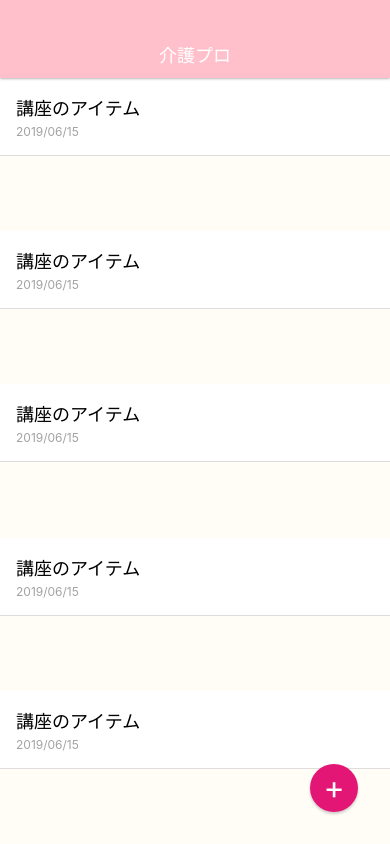
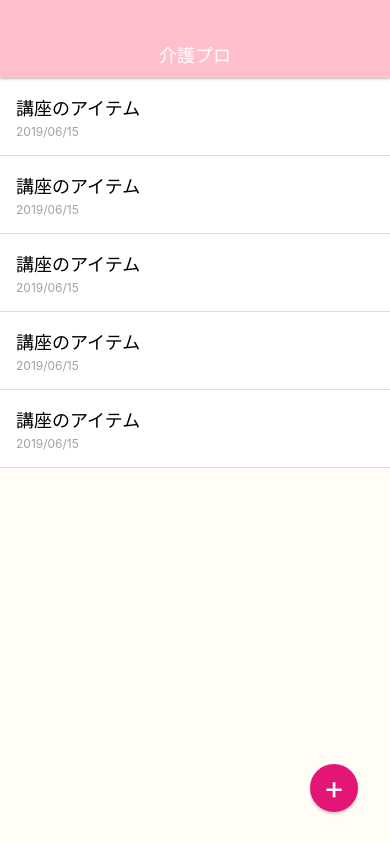
Before and after one commit to shusakukamiyama/react_study_udemy_memoapp, a React Native app: screen / in a window 390 px wide. Built offline with nearby package versions, Linux system fonts and the light colour scheme.

Commit message:
make components

```diff
--- a/App.js
+++ b/App.js
@@ -1,55 +1,18 @@
 import React from 'react';
-import { StyleSheet, Text, View } from 'react-native';
+import { StyleSheet, View } from 'react-native';
+
+import MemoList from './src/components/MemoList';
+import Appbar from './src/components/Appbar';
+import CircleButton from './src/elements/CircleButton';
 
 export default function App() {
   return (
     <View style={styles.container}>
+      <Appbar/>
 
-      <View style={styles.appbar}>
-        <View>
-          <Text style={styles.appbarTitle}>介護プロ</Text>
-        </View>
-      </View>
+      <MemoList/>
 
-      <View style={styles.memoList}>
-        <View style={styles.memoListItem}>
-          <Text style={styles.memoTitle}>講座のアイテム</Text>
-          <Text style={styles.memoDate}>2019/06/15</Text>
-        </View>
-      </View>
-
-      <View style={styles.memoList}>
-        <View style={styles.memoListItem}>
-          <Text style={styles.memoTitle}>講座のアイテム</Text>
-          <Text style={styles.memoDate}>2019/06/15</Text>
-        </View>
-      </View>
-
-      <View style={styles.memoList}>
-        <View style={styles.memoListItem}>
-          <Text style={styles.memoTitle}>講座のアイテム</Text>
-          <Text style={styles.memoDate}>2019/06/15</Text>
-        </View>
-      </View>
-
-      <View style={styles.memoList}>
-        <View style={styles.memoListItem}>
-          <Text style={styles.memoTitle}>講座のアイテム</Text>
-          <Text style={styles.memoDate}>2019/06/15</Text>
-        </View>
-      </View>
-
-      <View style={styles.memoList}>
-        <View style={styles.memoListItem}>
-          <Text style={styles.memoTitle}>講座のアイテム</Text>
-          <Text style={styles.memoDate}>2019/06/15</Text>
-        </View>
-      </View>
-
-      <View style={styles.memoAddButton}>
-        <Text style={styles.memoAddButtonTitle}>+</Text>
-      </View>
-
+      <CircleButton>+</CircleButton>
 
     </View>
   );
@@ -62,64 +25,5 @@
     alignItems: 'center',
     justifyContent: 'center',
     paddingTop: 78,
-  },
-  memoList: {
-    width: '100%',
-    flex:1,
-  },
-  memoAddButton: {
-    position: 'absolute',
-    bottom: 32,
-    right: 32,
-    width: 48,
-    height: 48,
-    backgroundColor: '#E31676',
-    borderRadius: 24,
-    justifyContent: "center",
-    alignItems: "center",
-    shadowColor: '#000',
-    shadowOffset: { width:0, height:2},
-    shadowOpacity: 0.2,
-    shadowRadius: 3,
-    zIndex: 10,
-  },
-  memoAddButtonTitle: {
-    fontSize: 32,
-    lineHeight: 32,
-    color: "#fff",
-  },
-  memoListItem: {
-    padding: 16,
-    borderBottomWidth: 1,
-    borderBottomColor: '#ddd',
-    backgroundColor: '#fff',
-  },
-  memoTitle: {
-    fontSize: 18,
-    marginBottom: 4,
-  },
-  memoDate: {
-    fontSize: 12,
-    color: '#a2a2a2',
-  },
-  appbar: {
-    position: 'absolute',
-    top: 0,
-    left:0,
-    right:0,
-    height: 78,
-    paddingTop:30,
-    justifyContent: "center",
-    alignItems: "center",
-    backgroundColor: '#ffc0cb',
-    shadowColor: '#000',
-    shadowOffset: { width:0, height:0},
-    shadowOpacity: 0.5,
-    shadowRadius: 3,
-    zIndex: 10,
-  },
-  appbarTitle: {
-    color: "#fff",
-    fontSize: 18,
   }
 });
--- /dev/null
+++ b/src/components/Appbar.js
@@ -0,0 +1,39 @@
+import React from "react";
+import { StyleSheet, View, Text } from 'react-native';
+
+class Appbar extends React.Component {
+    render() {
+        return (
+            <View style={styles.appbar}>
+                <View>
+                <Text style={styles.appbarTitle}>介護プロ</Text>
+                </View>
+            </View>
+        );
+    }
+}
+
+const styles = StyleSheet.create({
+    appbar: {
+        position: 'absolute',
+        top: 0,
+        left:0,
+        right:0,
+        height: 78,
+        paddingTop:30,
+        justifyContent: "center",
+        alignItems: "center",
+        backgroundColor: '#ffc0cb',
+        shadowColor: '#000',
+        shadowOffset: { width:0, height:0},
+        shadowOpacity: 0.5,
+        shadowRadius: 3,
+        zIndex: 10,
+    },
+    appbarTitle: {
+        color: "#fff",
+        fontSize: 18,
+    }
+});
+
+export default Appbar;
--- /dev/null
+++ b/src/components/MemoList.js
@@ -0,0 +1,58 @@
+import React from 'react';
+import { StyleSheet, View, Text } from 'react-native';
+
+class MemoList extends React.Component {
+    render() {
+        return (
+            <View style={styles.memoList}>
+                <View style={styles.memoListItem}>
+                    <Text style={styles.memoTitle}>講座のアイテム</Text>
+                    <Text style={styles.memoDate}>2019/06/15</Text>
+                </View>
+
+                <View style={styles.memoListItem}>
+                    <Text style={styles.memoTitle}>講座のアイテム</Text>
+                    <Text style={styles.memoDate}>2019/06/15</Text>
+                </View>
+
+                <View style={styles.memoListItem}>
+                    <Text style={styles.memoTitle}>講座のアイテム</Text>
+                    <Text style={styles.memoDate}>2019/06/15</Text>
+                </View>
+
+                <View style={styles.memoListItem}>
+                    <Text style={styles.memoTitle}>講座のアイテム</Text>
+                    <Text style={styles.memoDate}>2019/06/15</Text>
+                </View>
+
+                <View style={styles.memoListItem}>
+                    <Text style={styles.memoTitle}>講座のアイテム</Text>
+                    <Text style={styles.memoDate}>2019/06/15</Text>
+                </View>
+            </View>
+        );
+    }
+}
+
+const styles = StyleSheet.create({
+    memoList: {
+        width: '100%',
+        flex:1,
+    },
+    memoListItem: {
+        padding: 16,
+        borderBottomWidth: 1,
+        borderBottomColor: '#ddd',
+        backgroundColor: '#fff',
+    },
+    memoTitle: {
+        fontSize: 18,
+        marginBottom: 4,
+    },
+    memoDate: {
+        fontSize: 12,
+        color: '#a2a2a2',
+    },
+});
+
+export default MemoList;
--- /dev/null
+++ b/src/elements/CircleButton.js
@@ -0,0 +1,40 @@
+import React from 'react';
+import { View, StyleSheet, Text} from 'react-native';
+
+class CircleButton extends React.Component {
+    render(){
+        return(
+            <View style={styles.memoAddButton}>
+                <Text style={styles.memoAddButtonTitle}>
+                    { this.props.children }
+                </Text>
+            </View>
+        );
+    }
+}
+
+const styles = StyleSheet.create({
+    memoAddButton: {
+        position: 'absolute',
+        bottom: 32,
+        right: 32,
+        width: 48,
+        height: 48,
+        backgroundColor: '#E31676',
+        borderRadius: 24,
+        justifyContent: "center",
+        alignItems: "center",
+        shadowColor: '#000',
+        shadowOffset: { width:0, height:2},
+        shadowOpacity: 0.2,
+        shadowRadius: 3,
+        zIndex: 10,
+    },
+    memoAddButtonTitle: {
+        fontSize: 32,
+        lineHeight: 32,
+        color: "#fff",
+    },
+});
+
+export default CircleButton;
```
